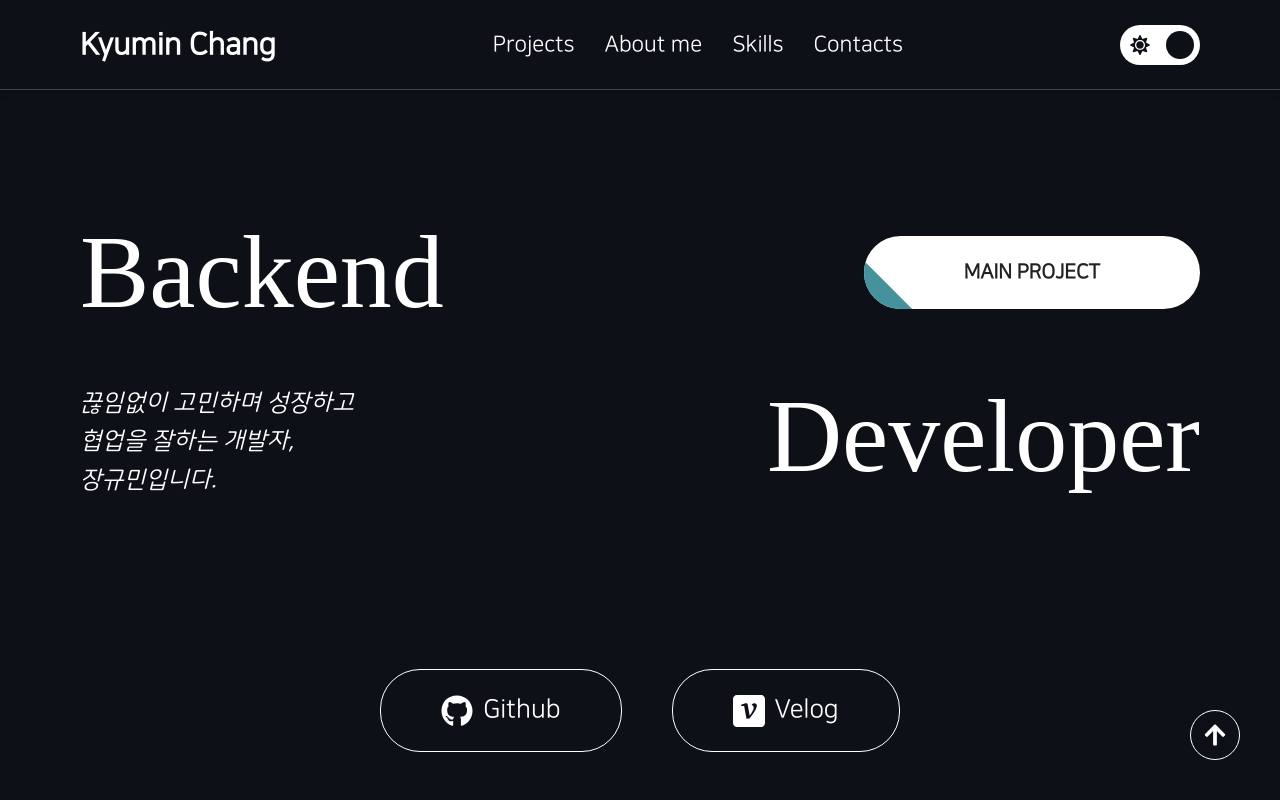
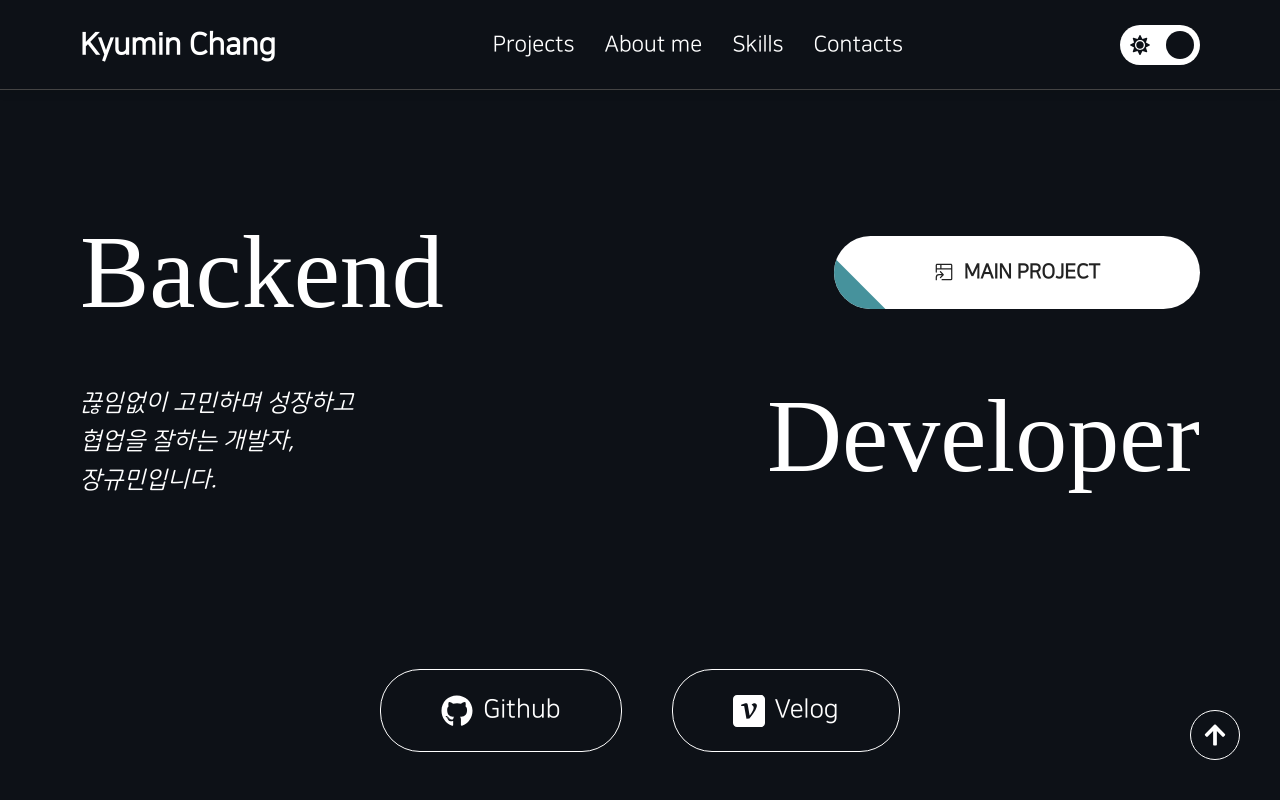
Before and after one commit to Kyumin-Chang/portfolio, a React (Vite) app: page / in a window 1280 px wide. Shown: the top 800 px of the page. Built offline with nearby package versions, Linux system fonts and the light colour scheme.

Commit message:
chore: 프로젝트 시연 이미지 크기 변경

```diff
--- a/src/pages/Home.jsx
+++ b/src/pages/Home.jsx
@@ -334,7 +334,7 @@ const Home = () => {
                         <SplitTextLine>Backend</SplitTextLine>
                         <Link
                             to={`/project/1`}><StyledButton>
-                            <span>MAIN PROJECT</span>
+                            <span><GoProjectSymlink/> MAIN PROJECT</span>
                         </StyledButton>
                         </Link>
                     </UpperSection>
--- a/src/pages/Project1.jsx
+++ b/src/pages/Project1.jsx
@@ -782,7 +782,7 @@ const Project1 = () => {
                                         <ProjectImage
                                             src={item.src}
                                             alt={`Zipbob Implementation Image ${index + 1}`}
-                                            width="80%"
+                                            width="70%"
                                         />
                                     </div>
                                 ))}
--- a/src/pages/Project3.jsx
+++ b/src/pages/Project3.jsx
@@ -437,7 +437,7 @@ const Project3 = () => {
                                         <ProjectImage
                                             src={item.src}
                                             alt={`Golang Implementation Image ${index + 1}`}
-                                            width="80%"
+                                            width="60%"
                                         />
                                     </div>
                                 ))}
--- a/src/styles/HomeStyles.js
+++ b/src/styles/HomeStyles.js
@@ -110,15 +110,14 @@ export const StyledButton = styled.button`
     color: ${({theme}) => theme.reverseTextColor};
     border: none;
     border-radius: 50px;
-    padding: 30px 120px;
-    font-size: 25px;
+    padding: 35px 120px;
+    font-size: 2rem;
     cursor: pointer;
     display: flex;
     align-items: center;
     justify-content: center;
     gap: 10px;
-    text-transform: uppercase;
-    font-weight: 700;
+    font-weight: 600;
     position: relative;
     overflow: hidden;
     outline: none;
@@ -127,6 +126,7 @@ export const StyledButton = styled.button`
         position: relative;
         z-index: 1;
         display: flex;
+        gap: 10px;
         align-items: center;
         transition: transform 0.5s ease-in-out;
     }
@@ -136,7 +136,7 @@ export const StyledButton = styled.button`
         position: absolute;
         left: 0;
         top: 0;
-        height: 490%;
+        height: 550%;
         width: 140%;
         background: #46929c;
         transition: all .5s ease-in-out;
```
